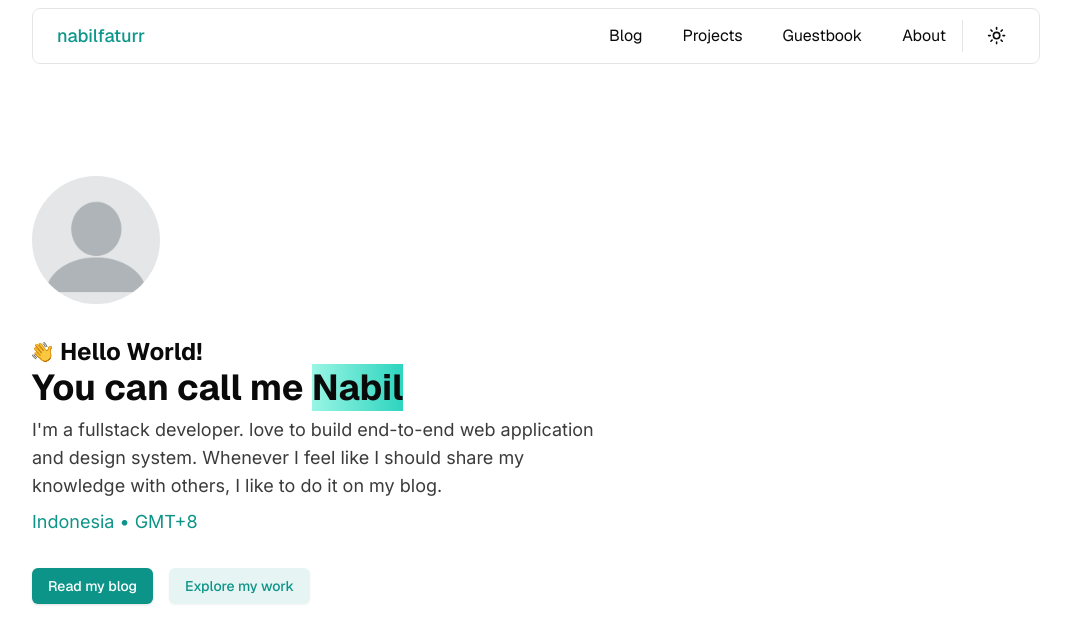
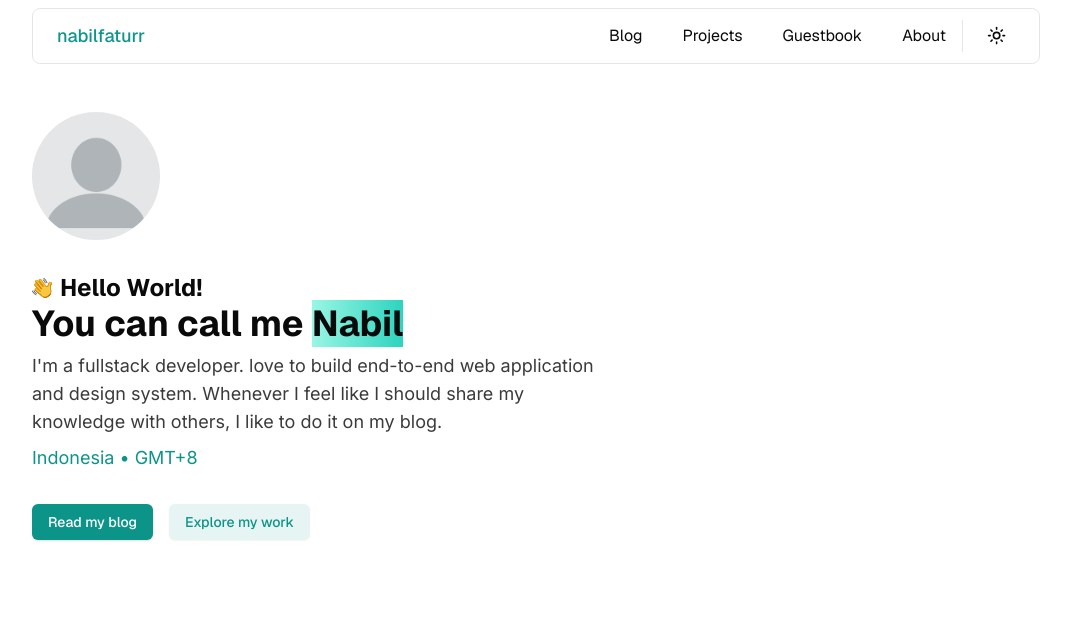
Before and after one commit to nabilfaturr/portfolio, a Next.js app: page / in a window 1280 px wide. Shown: the top 644 px of the page, without its empty margins (104-1175 px from the left). Built offline with nearby package versions, Linux system fonts and the light colour scheme.

Commit message:
style: change pt on hero

```diff
--- a/src/app/page.tsx
+++ b/src/app/page.tsx
@@ -16,7 +16,7 @@ export default function Home() {
 
 const Hero = () => {
   return (
-    <div className="pt-28 border-red-500 flex flex-col gap-8">
+    <div className="pt-12 border-red-500 flex flex-col gap-8">
       <div className="w-32 h-32 rounded-full overflow-hidden">
         <Image
           src={profPic}
```
